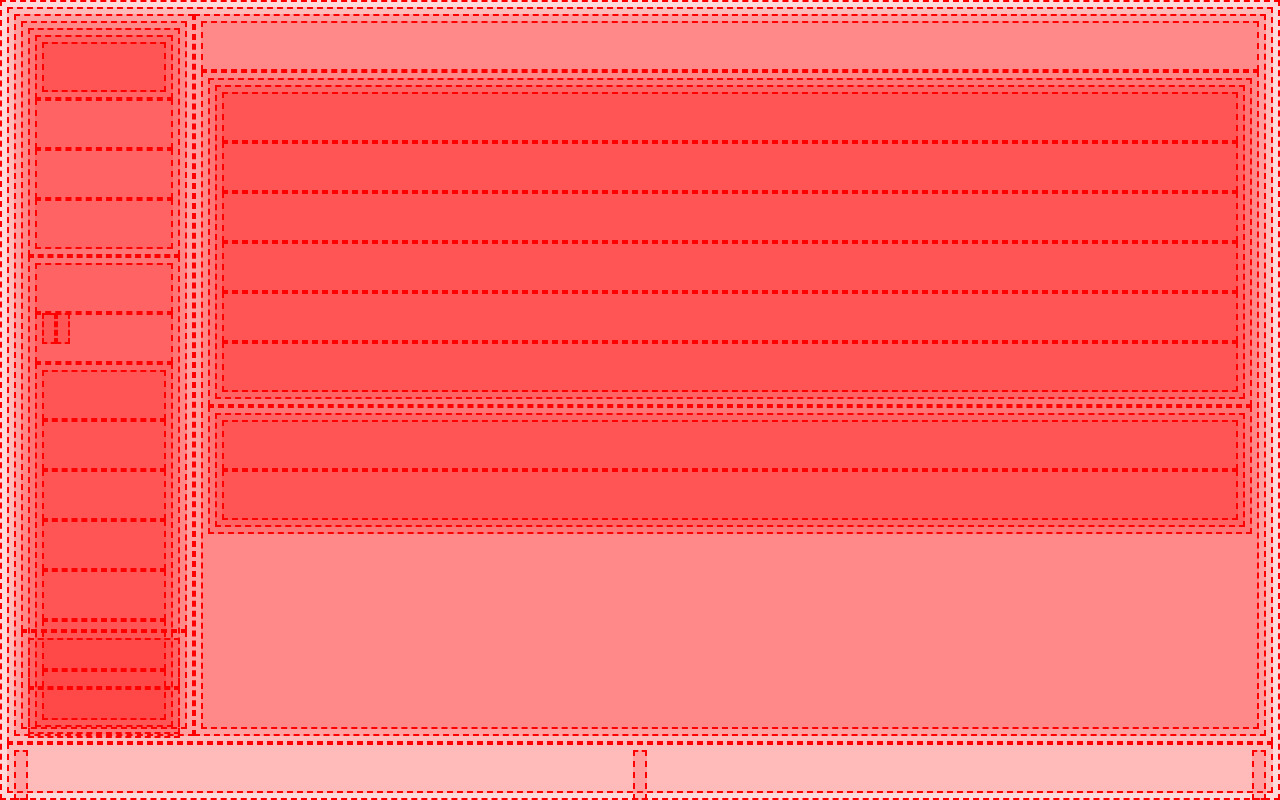
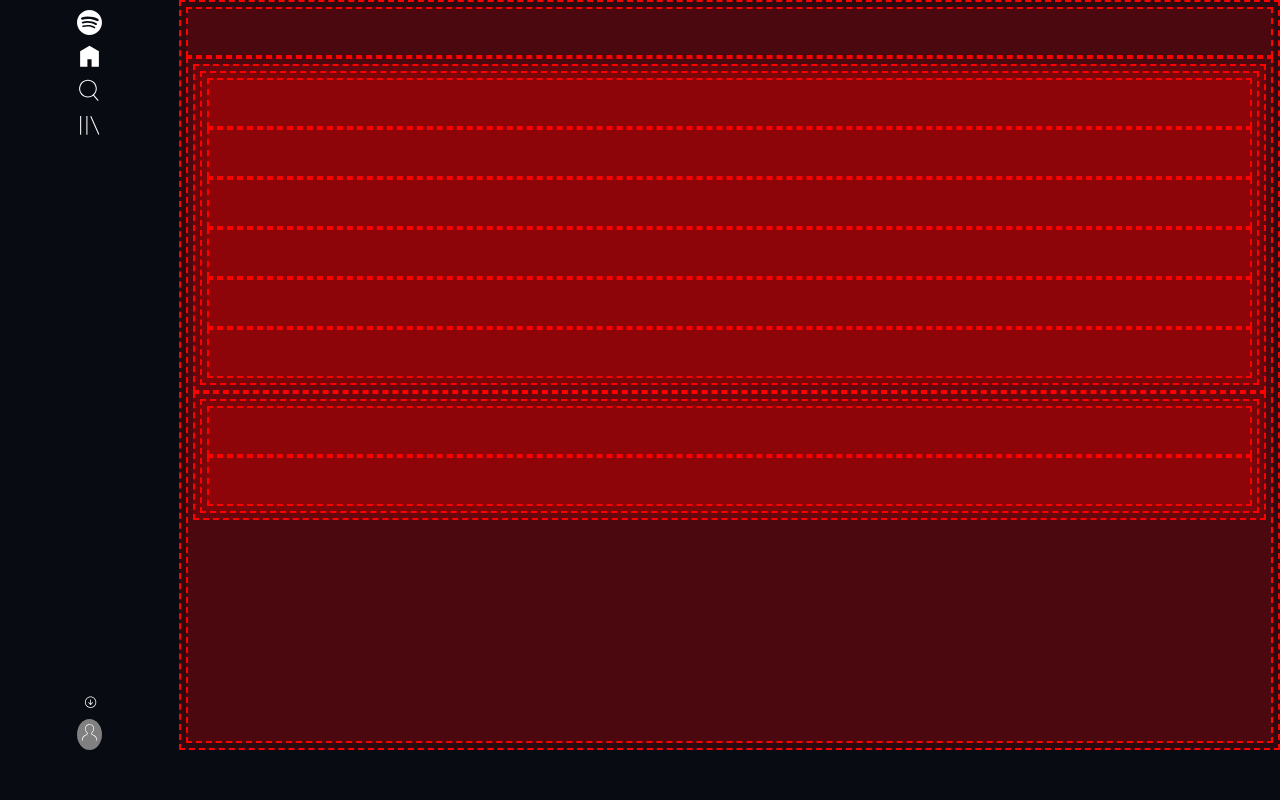
Before and after one commit to arielmusa/html-css-spotifyweb, a plain HTML site: page index.html in a window 1280 px wide. Drawn offline with Linux system fonts and the light colour scheme.

Commit message:
sidebar xs: add content and style

```diff
--- a/css/style.css
+++ b/css/style.css
@@ -2,6 +2,8 @@
   --player-height: 50px;
   --sidebar-width: 50px;
   --main-top-section: 50px;
+  --default-distance-padding: 5px;
+  --default-distance-margin: 5px;
 }
 
 /**************** RESET ****************/
@@ -13,6 +15,7 @@
 
 body {
   font-family: Arial, Helvetica, sans-serif;
+  background-color: #090b13;
 }
 
 ul li {
@@ -27,8 +30,10 @@ img {
   max-width: 100%;
   display: block;
 }
-h1 {
-  display: none;
+
+.sidebar-top-menu svg {
+  width: 25px;
+  padding-bottom: var(--default-distance-padding);
 }
 
 /*************** UTILS ***************/
@@ -91,8 +96,26 @@ main {
   display: flex;
   flex-direction: column;
   justify-content: space-between;
+  align-items: center;
+}
+.sidebar-top {
+  padding-top: 10px;
+}
+.sidebar-bottom svg {
+  width: 15px;
 }
 
+/* TODO: fix profile background */
+.sidebar-bottom .profile {
+  background-color: grey;
+  padding: 5px;
+  border-radius: 50%;
+  margin-top: var(--default-distance-margin);
+}
+
+.sidebar-bottom .download {
+  text-align: center;
+}
 .sidebar-playlist {
   display: none;
 }
@@ -117,6 +140,7 @@ main {
     width: calc(var(--sidebar-width) + 150px);
   }
 
+  /* TODO: fix overflow */
   .sidebar-playlist {
     display: block;
   }
--- a/index.html
+++ b/index.html
@@ -15,18 +15,50 @@
     <link rel="stylesheet" href="./css/style.css" />
   </head>
   <body>
-    <div class="wrapper debug">
+    <div class="wrapper">
       <main>
         <div class="sidebar">
           <div class="sidebar-top">
             <div class="sidebar-top-menu">
               <div>
-                <img src="" alt="" />
-                <h1>Spotify</h1>
+                <!-- LOGO -->
+                <svg
+                  xmlns="http://www.w3.org/2000/svg"
+                  viewBox="0 0 167.5 167.5"
+                  class="spotify-logo"
+                >
+                  <title>Spotify</title>
+                  <path
+                    fill="#ffffff"
+                    d="M83.7 0C37.5 0 0 37.5 0 83.7c0 46.3 37.5 83.7 83.7 83.7 46.3 0 83.7-37.5 83.7-83.7S130 0 83.7 0zM122 120.8c-1.4 2.5-4.6 3.2-7 1.7-19.8-12-44.5-14.7-73.7-8-2.8.5-5.6-1.2-6.2-4-.2-2.8 1.5-5.6 4-6.2 32-7.3 59.6-4.2 81.6 9.3 2.6 1.5 3.4 4.7 1.8 7.2zM132.5 98c-2 3-6 4-9 2.2-22.5-14-56.8-18-83.4-9.8-3.2 1-7-1-8-4.3s1-7 4.6-8c30.4-9 68.2-4.5 94 11 3 2 4 6 2 9zm1-23.8c-27-16-71.6-17.5-97.4-9.7-4 1.3-8.2-1-9.5-5.2-1.3-4 1-8.5 5.2-9.8 29.6-9 78.8-7.2 109.8 11.2 3.7 2.2 5 7 2.7 10.7-2 3.8-7 5-10.6 2.8z"
+                  />
+                </svg>
               </div>
-              <div></div>
-              <div></div>
-              <div></div>
+              <div>
+                <svg viewBox="0 0 512 512" xmlns="http://www.w3.org/2000/svg">
+                  <path
+                    d="M448 463.746h-149.333v-149.333h-85.334v149.333h-149.333v-315.428l192-111.746 192 110.984v316.19z"
+                    fill="#ffffff"
+                  />
+                </svg>
+              </div>
+              <div>
+                <svg viewBox="0 0 512 512" xmlns="http://www.w3.org/2000/svg">
+                  <path
+                    d="M349.714 347.937l93.714 109.969-16.254 13.969-93.969-109.969q-48.508 36.825-109.207 36.825-36.826 0-70.476-14.349t-57.905-38.603-38.603-57.905-14.349-70.476 14.349-70.476 38.603-57.905 57.905-38.603 70.476-14.349 70.476 14.349 57.905 38.603 38.603 57.905 14.349 70.476q0 37.841-14.73 71.619t-40.889 58.921zM224 377.397q43.428 0 80.254-21.461t58.286-58.286 21.461-80.254-21.461-80.254-58.286-58.285-80.254-21.46-80.254 21.46-58.285 58.285-21.46 80.254 21.46 80.254 58.285 58.286 80.254 21.461z"
+                    fill="#ffffff"
+                    fill-rule="evenodd"
+                  />
+                </svg>
+              </div>
+              <div>
+                <svg viewBox="0 0 512 512" xmlns="http://www.w3.org/2000/svg">
+                  <path
+                    d="M291.301 81.778l166.349 373.587-19.301 8.635-166.349-373.587zM64 463.746v-384h21.334v384h-21.334zM192 463.746v-384h21.334v384h-21.334z"
+                    fill="#ffffff"
+                  />
+                </svg>
+              </div>
             </div>
             <div class="sidebar-playlist">
               <h2></h2>
@@ -46,11 +78,30 @@
             </div>
           </div>
           <div class="sidebar-bottom">
-            <div></div>
-            <div></div>
+            <div class="download">
+              <svg viewBox="0 0 20 20" xmlns="http://www.w3.org/2000/svg">
+                <title>Download icon</title>
+                <path
+                  d="M12 11.657V6h-1v5.65L9.076 9.414l-.758.65 3.183 3.702 3.195-3.7-.758-.653L12 11.657zM11.5 2C7.358 2 4 5.358 4 9.5c0 4.142 3.358 7.5 7.5 7.5 4.142 0 7.5-3.358 7.5-7.5C19 5.358 15.642 2 11.5 2zm0 14C7.916 16 5 13.084 5 9.5S7.916 3 11.5 3 18 5.916 18 9.5 15.084 16 11.5 16z"
+                  fill="#ffffff"
+                  fill-rule="evenodd"
+                />
+              </svg>
+            </div>
+            <!-- TODO: fix profile background -->
+            <div class="profile">
+              <svg viewBox="0 0 80 90" xmlns="http://www.w3.org/2000/svg">
+                <title>User Icon</title>
+                <path
+                  d="M67.74 61.78l-14.5-8.334c-.735-.422-1.24-1.145-1.385-1.98-.145-.835.088-1.685.638-2.33l5.912-6.93c3.747-4.378 5.81-9.967 5.81-15.737v-2.256c0-6.668-2.792-13.108-7.658-17.67C51.622 1.92 45.17-.386 38.392.054c-12.677.82-22.607 11.772-22.607 24.934v1.483c0 5.77 2.063 11.36 5.81 15.736l5.912 6.933c.55.644.783 1.493.638 2.33-.143.834-.648 1.556-1.383 1.98l-14.494 8.33C4.7 66.077 0 74.15 0 82.844v6.76h3.333v-6.76c0-7.5 4.055-14.46 10.59-18.174l14.5-8.334c1.597-.918 2.692-2.487 3.007-4.302.315-1.815-.19-3.66-1.387-5.06l-5.913-6.936c-3.23-3.775-5.01-8.594-5.01-13.57v-1.484c0-11.41 8.562-20.9 19.488-21.608 5.85-.377 11.415 1.61 15.67 5.598 4.26 3.992 6.605 9.404 6.605 15.24v2.254c0 4.976-1.778 9.796-5.01 13.57l-5.915 6.935c-1.195 1.4-1.7 3.246-1.386 5.06.313 1.816 1.41 3.385 3.008 4.303l14.507 8.338c6.525 3.71 10.58 10.67 10.58 18.17v6.76H80v-6.76c0-8.695-4.7-16.768-12.26-21.063z"
+                  fill="#ffffff"
+                  fill-rule="evenodd"
+                />
+              </svg>
+            </div>
           </div>
         </div>
-        <div class="main-content">
+        <div class="main-content debug">
           <section class="main-top-section"></section>
           <div class="main-content-body">
             <div class="top-links">
```
